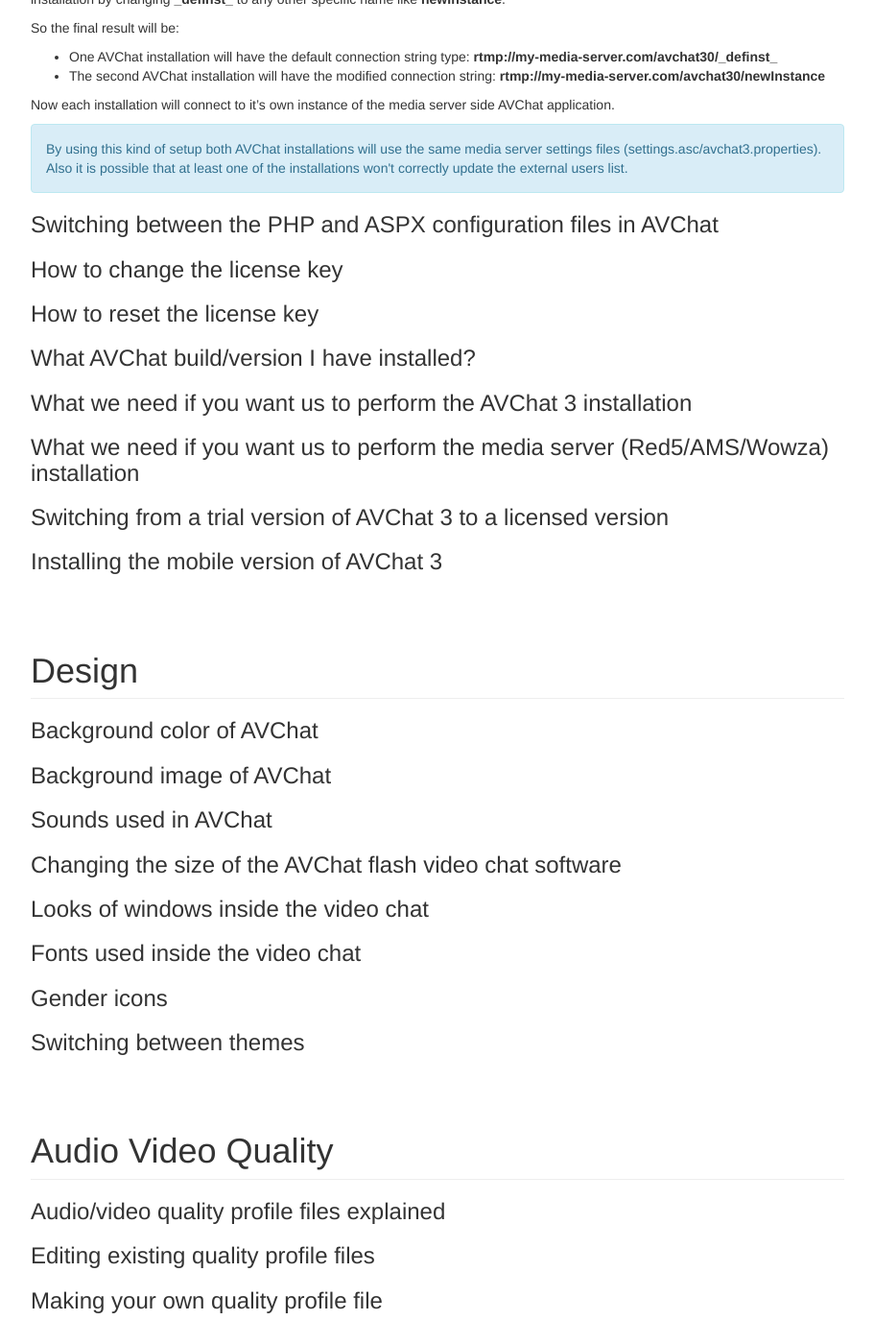
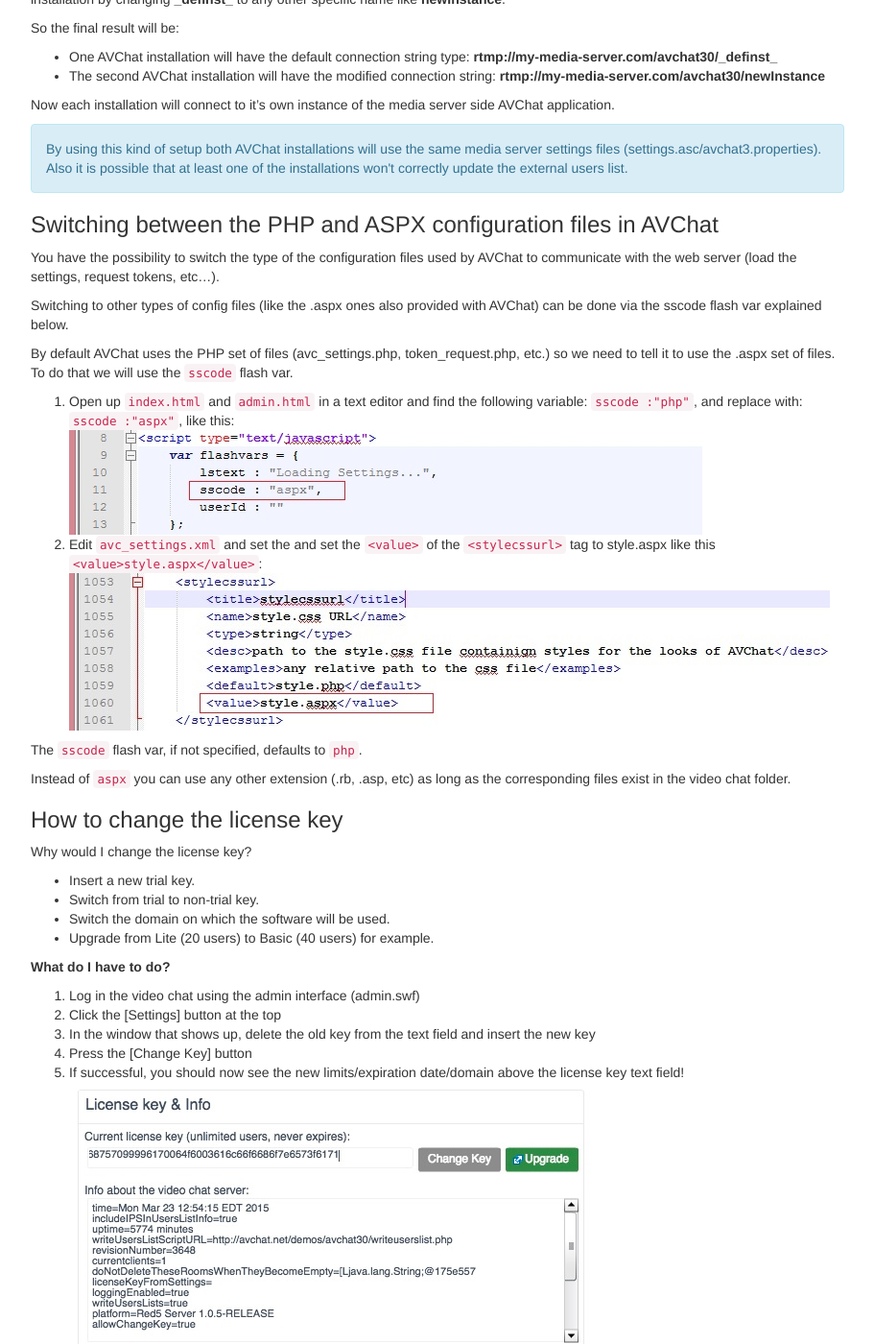
Before and after one commit to nusofthq/avchat-documentation, a Jekyll site: the page built from standalone.md, in a window 1280 px wide and 1400 px high, scrolled down 7302 px. Shown: the whole window at 96% size, without its empty margins (38-949 px from the left). Built offline with Jekyll 4.4.1, drawn with Linux system fonts in a browser that asks for light colours; nearby versions of some CDN libraries; comment, search, counter and statistics services are not loaded; some of the changed text lies outside the part shown.

Commit message:
WIP docs chapter 2.6

```diff
--- a/_includes/installation-instructions.md
+++ b/_includes/installation-instructions.md
@@ -159,9 +159,55 @@
 
 <h2 id="switching-between-config-files">Switching between the PHP and ASPX configuration files in AVChat</h2>
 
+You have the possibility to switch the type of the configuration files used by AVChat to communicate with the web server (load the settings, request tokens, etc...).
+
+Switching to other types of config files (like the .aspx ones also provided with AVChat) can be done via the sscode flash var explained below.
+
+By default AVChat uses the PHP set of files (avc_settings.php, token_request.php, etc.) so we need to tell it to use the .aspx set of files. To do that we will use the `sscode` flash var.
+
+1. Open up `index.html` and `admin.html` in a text editor and find the following variable: `sscode :"php"`, and replace with:
+`sscode :"aspx"`, like this:
+![alt text](http://docs.avchat.net/assets/images/sscodeaspx.jpg)
+2. Edit `avc_settings.xml` and set the and set the `<value>` of the `<stylecssurl>` tag to style.aspx like this `<value>style.aspx</value>`:
+![alt text](http://docs.avchat.net/assets/images/stylecss.jpg)
+
+The `sscode` flash var, if not specified, defaults to `php`.
+
+Instead of `aspx` you can use any other extension (.rb, .asp, etc) as long as the corresponding files exist in the video chat folder.
+
 <h2 id="change-license-key">How to change the license key</h2>
 
+Why would I change the license key?
+
+* Insert a new trial key.
+* Switch from trial to non-trial key.
+* Switch the domain on which the software will be used.
+* Upgrade from Lite (20 users) to Basic (40 users) for example.
+
+**What do I have to do?**
+
+1. Log in the video chat using the admin interface (admin.swf)
+2. Click the [Settings] button at the top
+3. In the window that shows up, delete the old key from the text field and insert the new key
+4. Press the [Change Key] button
+5. If successful, you should now see the new limits/expiration date/domain above the license key text field!
+![alt text](http://docs.avchat.net/assets/images/licensekey.jpg)
+
 <h2 id="reset-license-key">How to reset the license key</h2>
+
+**Why would I need to reset it?**
+
+If something goes awfully wrong and you find yourself locked out of the video chat (you’ve inserted a key for a domain to which you do not have yet access or has not yet been registered ) you can reset the license key.
+
+**What do I have to do?**
+
+1. Delete this file
+  * on Red5: red5/webapps/avchat30/persistence/SharedObject/\_definst\_/`licensekey.red5`
+  * on FMIS: fms/applications/avchat30/sharedobjects/\_definst\_/`licensekey.fso`
+  * on Wowza: wowza/applications/avchat30/sharedobjects/\_definst\_/`licensekey.rso`
+2. Restart Red5, FMIS or Wowza
+3. Enter the video chat and you will be asked for the key again!
+
 
 <h2 id="installed-version">What AVChat build/version I have installed?</h2>
 
```
Also changed, not shown: assets/images/licensekey.jpg (added), assets/images/sscodeaspx.jpg (added), assets/images/stylecss.jpg (added).
